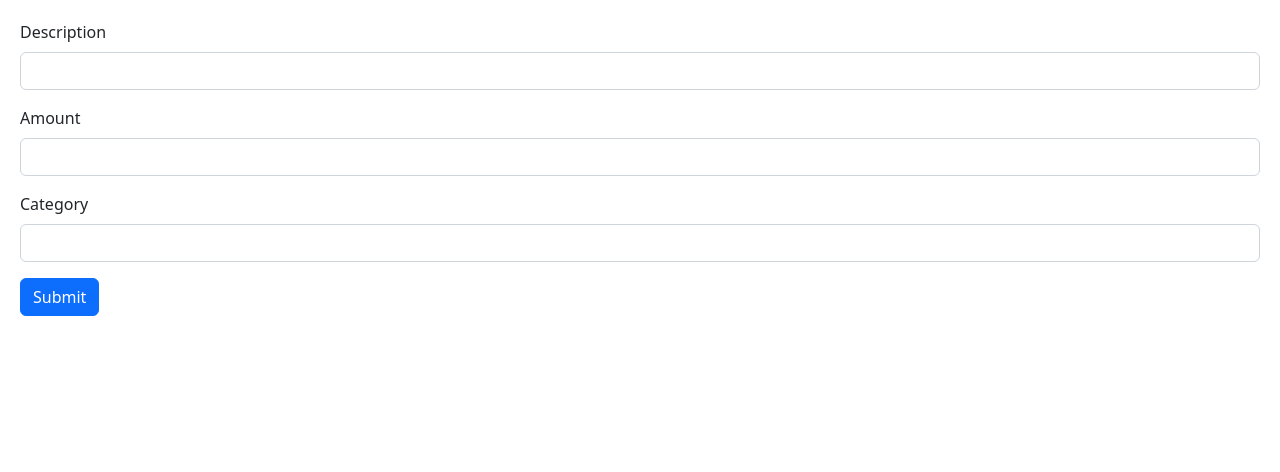
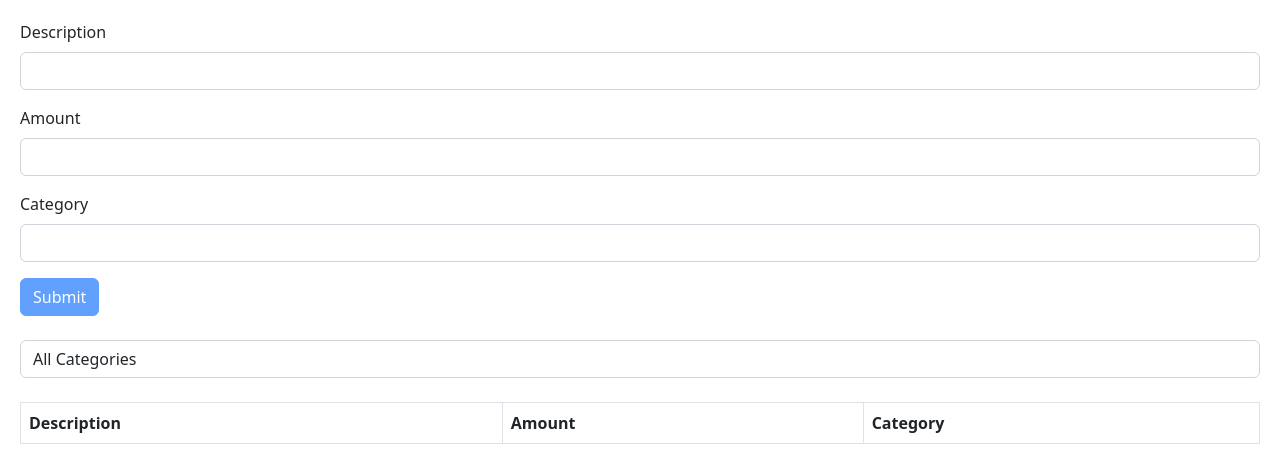
Before and after one commit to mayankgupta804/react-app, a React (Vite) app: page / in a window 1280 px wide. Shown: the top 472 px of the page. Built offline with nearby package versions, Linux system fonts and the light colour scheme.

Commit message:
Basic implementation of the project

```diff
--- a/src/components/Form.tsx
+++ b/src/components/Form.tsx
@@ -3,7 +3,7 @@ import { z } from "zod";
 import { zodResolver } from "@hookform/resolvers/zod";
 import { useState } from "react";
 
-const schema = z.object({
+export const FormSchema = z.object({
   description: z
     .string()
     .min(3, { message: "Description should contain at least 3 characters" }),
@@ -16,26 +16,48 @@ const schema = z.object({
   category: z.string().min(3, { message: "Category is required." }),
 });
 
-type FormData = z.infer<typeof schema>;
+type FormData = z.infer<typeof FormSchema>;
 
 const Form = () => {
   const {
     register,
     handleSubmit,
     reset,
-    formState: { errors },
-  } = useForm<FormData>({ resolver: zodResolver(schema) });
+    formState: { errors, isValid },
+  } = useForm<FormData>({ resolver: zodResolver(FormSchema) });
 
   const [items, setItems] = useState<FormData[]>([]);
+  const [tableItems, setTableItems] = useState<FormData[]>([]);
 
   const onSubmit = (data: FormData) => {
     const newItems = [...items, { ...data }];
     setItems(newItems);
+    setTableItems(newItems);
     console.log(newItems);
     reset();
   };
 
+  const onDelete = (data: FormData) => {
+    const leftOverItems = items.filter(
+      (item) => item.description != data.description
+    );
+    setItems(leftOverItems);
+    setTableItems(leftOverItems);
+  };
+
+  const onSelectHandler = (event: React.ChangeEvent) => {
+    const category = (event.target as HTMLInputElement).value;
+
+    if (category === "all") {
+      setTableItems(items);
+    } else {
+      const selectedItems = items.filter((item) => item.category === category);
+      setTableItems(selectedItems);
+    }
+  };
+
   return (
+    <>
       <form onSubmit={handleSubmit(onSubmit)}>
         <div className="mb-3">
           <label htmlFor="description" className="form-label">
@@ -79,10 +101,50 @@ const Form = () => {
             <p className="text-danger">{errors.category.message}</p>
           )}
         </div>
-      <button className="btn btn-primary" type="submit">
+        <button disabled={!isValid} className="btn btn-primary" type="submit">
           Submit
         </button>
       </form>
+
+      <br />
+
+      <select className="form-control" onChange={onSelectHandler}>
+        <option defaultValue="all">All Categories</option>
+        <option value="Groceries">Groceries</option>
+        <option value="Utilities">Utilities</option>
+        <option value="Entertainment">Entertainment</option>
+      </select>
+
+      <br />
+
+      <table className="table table-bordered">
+        <thead>
+          <tr>
+            <th scope="col">Description</th>
+            <th scope="col">Amount</th>
+            <th scope="col">Category</th>
+          </tr>
+        </thead>
+        <tbody>
+          {tableItems.map((item) => (
+            <tr key={item.description}>
+              <th scope="row">{item.description}</th>
+              <td>{item.category}</td>
+              <td>{item.amount}</td>
+              <td>
+                <button
+                  className="btn btn-outline-danger"
+                  type="submit"
+                  onClick={() => onDelete(item)}
+                >
+                  Delete
+                </button>
+              </td>
+            </tr>
+          ))}
+        </tbody>
+      </table>
+    </>
   );
 };
 
```
Lines whose indentation alone changed are shown as unchanged.
